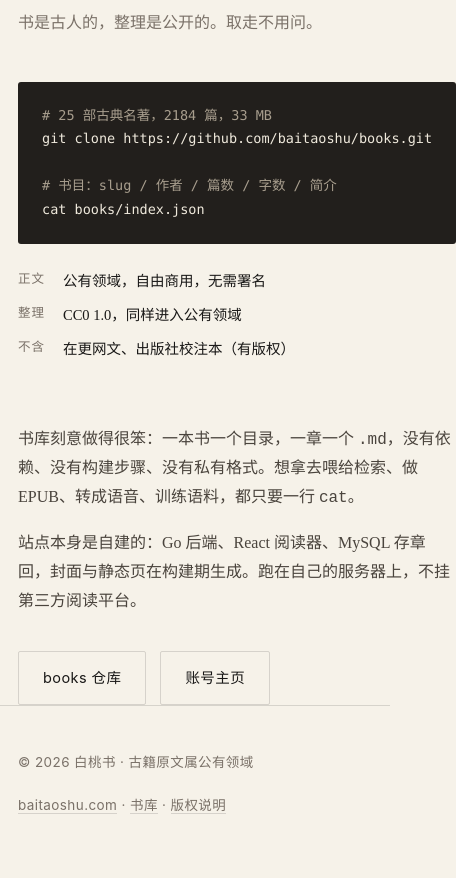
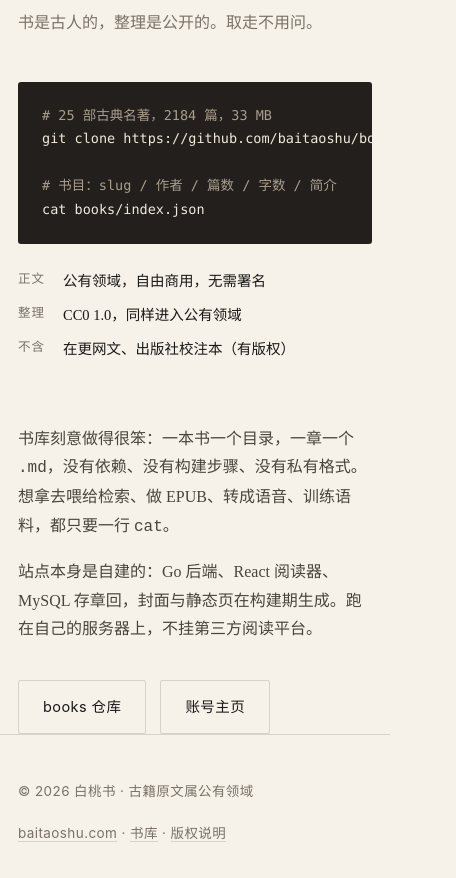
Before and after one commit to baitaoshu/baitaoshu.github.io, a plain HTML site: page index.html in a window 390 px wide. Shown: the part 3454-4332 px from the top of the page, 456 px wide, since content can reach past the window. Drawn offline with Linux system fonts and the light colour scheme.

Commit message:
fix: 移动端代码块撑破布局

```diff
--- a/index.html
+++ b/index.html
@@ -117,10 +117,10 @@
   .list .n{font-family:var(--sans);font-size:12.5px;color:var(--muted);font-variant-numeric:tabular-nums}
 
   /* 开源 */
-  .oss{display:grid;grid-template-columns:1fr 1fr;gap:56px;align-items:start}
+  .oss{display:grid;grid-template-columns:minmax(0,1fr) minmax(0,1fr);gap:56px;align-items:start}
   pre{
     margin:0;background:#221f1c;color:#efe9dc;border-radius:3px;
-    padding:22px 24px;overflow-x:auto;font-family:ui-monospace,SFMono-Regular,Menlo,monospace;
+    padding:22px 24px;max-width:100%;overflow-x:auto;font-family:ui-monospace,SFMono-Regular,Menlo,monospace;
     font-size:13.5px;line-height:1.75;
   }
   pre .c{color:#a89e8e}
@@ -141,7 +141,7 @@
     .stats{grid-template-columns:1fr 1fr}
     .stat:nth-child(3){border-left:none;padding-left:0}
     .stat:nth-child(n+3){border-top:1px solid var(--rule)}
-    .oss{grid-template-columns:1fr;gap:32px}
+    .oss{grid-template-columns:minmax(0,1fr);gap:32px}
     section{padding:58px 0}
   }
   @media (max-width:560px){
```
